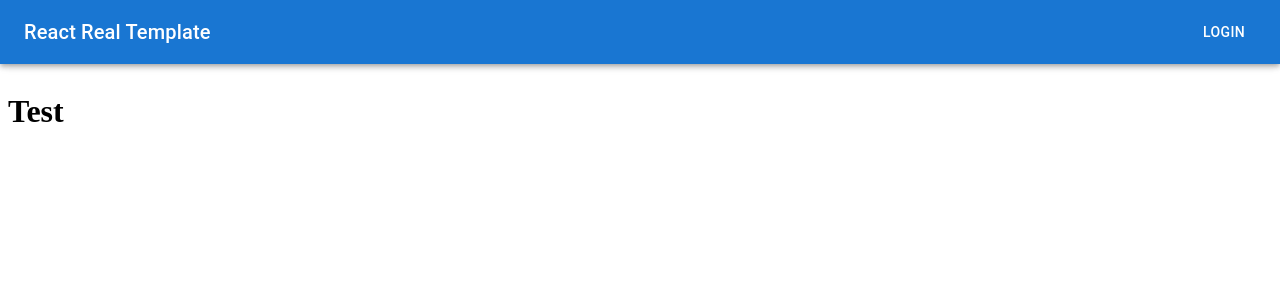
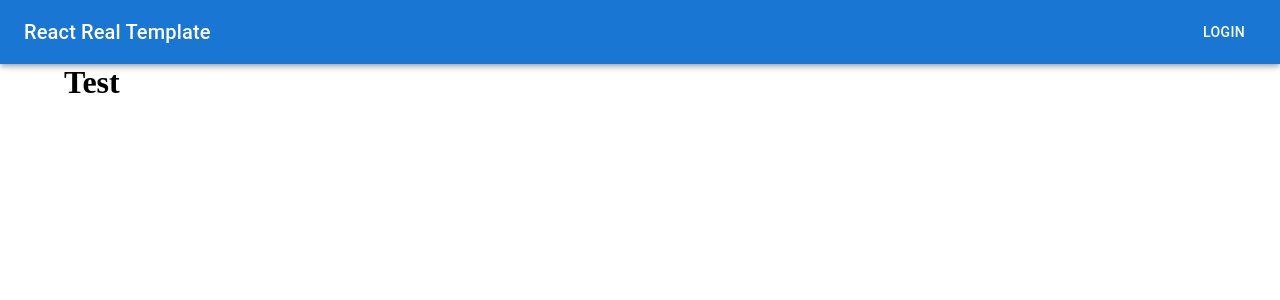
Before and after one commit to zack-msyc86/react-real-template, a React app: page / in a window 1280 px wide. Shown: the top 300 px of the page. Built offline with nearby package versions, Linux system fonts and the light colour scheme; the HTML template or start-up script is replaced by a standard one.

Commit message:
small fix

```diff
--- a/src/components/layouts/Main.tsx
+++ b/src/components/layouts/Main.tsx
@@ -1,4 +1,4 @@
-import { Box } from "@mui/material"
+import { Container } from "@mui/material"
 import { ReactNode } from "react"
 
 type Props = {
@@ -7,9 +7,9 @@ type Props = {
 
 const Main = ({children}: Props) => {
   return (
-    <Box sx={{mt: 8, pt: 1}}>
+    <Container sx={{mt: 8}}>
       {children}
-    </Box>
+    </Container>
   )
 }
 
```
